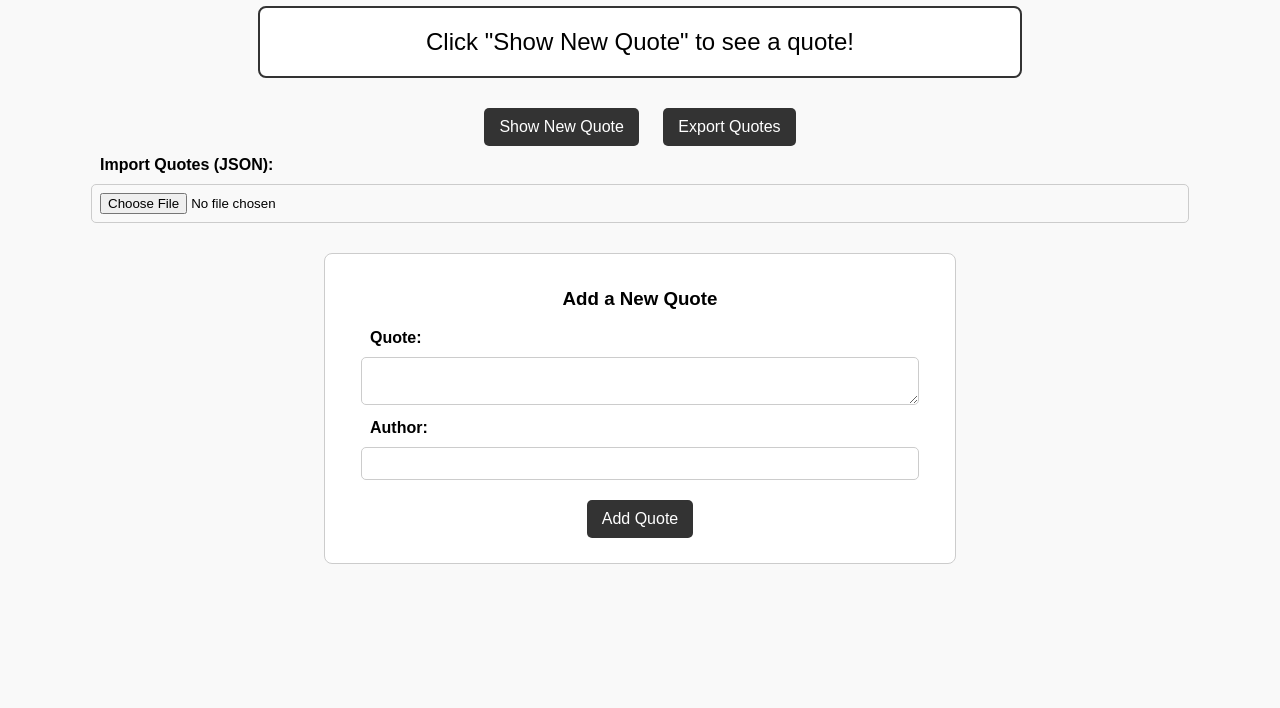
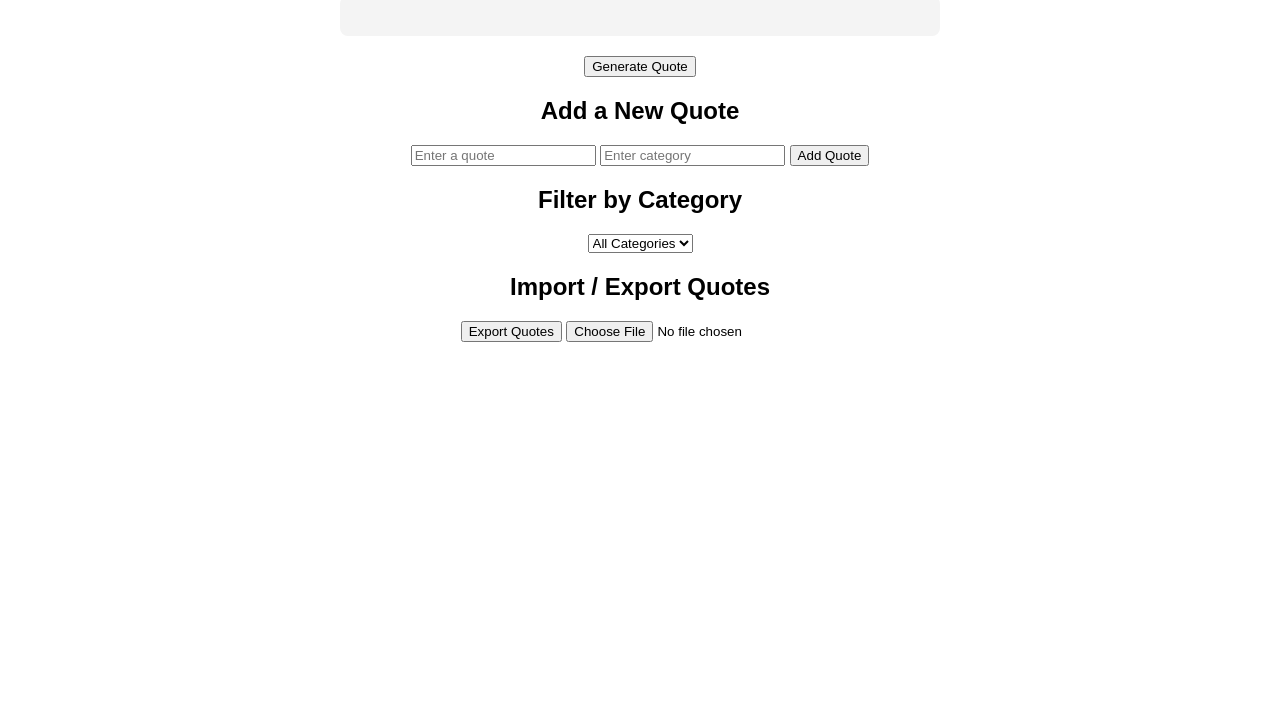
Before and after one commit to davebaiden/alx_fe_javascript, a plain HTML site: page dom-manipulation/index.html in a window 1280 px wide. Shown: the part 92-800 px from the top of the page. Drawn offline with Linux system fonts and the light colour scheme.

Commit message:
Add styles.css, update index.html and script,js

```diff
--- a/dom-manipulation/index.html
+++ b/dom-manipulation/index.html
@@ -4,88 +4,35 @@
   <meta charset="UTF-8">
   <meta name="viewport" content="width=device-width, initial-scale=1.0">
   <title>Dynamic Quote Generator</title>
-  <style>
-    body {
-      font-family: Arial, sans-serif;
-      text-align: center;
-      margin: 40px;
-      background-color: #f9f9f9;
-    }
-    #quoteDisplay {
-      font-size: 1.5em;
-      margin: 20px auto;
-      padding: 20px;
-      border: 2px solid #333;
-      border-radius: 8px;
-      width: 60%;
-      background-color: #fff;
-    }
-    button {
-      margin: 10px;
-      padding: 10px 15px;
-      font-size: 1em;
-      border: none;
-      border-radius: 5px;
-      cursor: pointer;
-      background-color: #333;
-      color: white;
-    }
-    button:hover {
-      background-color: #555;
-    }
-    form {
-      margin: 20px auto;
-      padding: 15px;
-      border: 1px solid #ccc;
-      border-radius: 8px;
-      width: 50%;
-      background-color: #fff;
-    }
-    input, textarea {
-      width: 90%;
-      padding: 8px;
-      margin: 10px 0;
-      border: 1px solid #ccc;
-      border-radius: 5px;
-    }
-    label {
-      font-weight: bold;
-      display: block;
-      text-align: left;
-      margin-left: 5%;
-    }
-    #importFile {
-      margin-top: 10px;
-    }
-  </style>
+  <link rel="stylesheet" href="styles.css">
 </head>
 <body>
-  <h1>Dynamic Quote Generator</h1>
+  <div class="container">
+    <h1>Dynamic Quote Generator</h1>
 
-  <!-- Quote Display -->
-  <div id="quoteDisplay">Click "Show New Quote" to see a quote!</div>
+    <!-- Display Random Quote -->
+    <div id="quoteDisplay" class="quote-box"></div>
+    <button onclick="generateQuote()">Generate Quote</button>
 
-  <!-- Buttons -->
-  <button id="newQuoteBtn">Show New Quote</button>
-  <button id="exportBtn">Export Quotes</button>
+    <!-- Add New Quote -->
+    <h2>Add a New Quote</h2>
+    <input type="text" id="newQuote" placeholder="Enter a quote">
+    <input type="text" id="newCategory" placeholder="Enter category">
+    <button onclick="addQuote()">Add Quote</button>
 
-  <!-- Import Quotes -->
-  <label for="importFile">Import Quotes (JSON):</label>
-  <input type="file" id="importFile" accept="application/json" />
+    <!-- Category Filter -->
+    <h2>Filter by Category</h2>
+    <select id="categoryFilter" onchange="filterQuotes()">
+      <option value="all">All Categories</option>
+      <!-- Populated dynamically -->
+    </select>
 
-  <!-- Add Quote Form -->
-  <form id="addQuoteForm">
-    <h3>Add a New Quote</h3>
-    <label for="quoteText">Quote:</label>
-    <textarea id="quoteText" required></textarea>
+    <!-- Import / Export JSON -->
+    <h2>Import / Export Quotes</h2>
+    <button onclick="exportToJsonFile()">Export Quotes</button>
+    <input type="file" id="importFile" accept=".json" onchange="importFromJsonFile(event)" />
+  </div>
 
-    <label for="quoteAuthor">Author:</label>
-    <input type="text" id="quoteAuthor" required />
-
-    <button type="submit">Add Quote</button>
-  </form>
-
-  <!-- Script -->
   <script src="script.js"></script>
 </body>
 </html>
--- /dev/null
+++ b/dom-manipulation/styles.css
@@ -0,0 +1,18 @@
+body {
+  font-family: Arial, sans-serif;
+  text-align: center;
+  margin: 30px;
+}
+
+.container {
+  max-width: 600px;
+  margin: auto;
+}
+
+.quote-box {
+  background: #f4f4f4;
+  padding: 20px;
+  margin: 20px 0;
+  border-radius: 8px;
+  font-size: 1.2em;
+}
```
